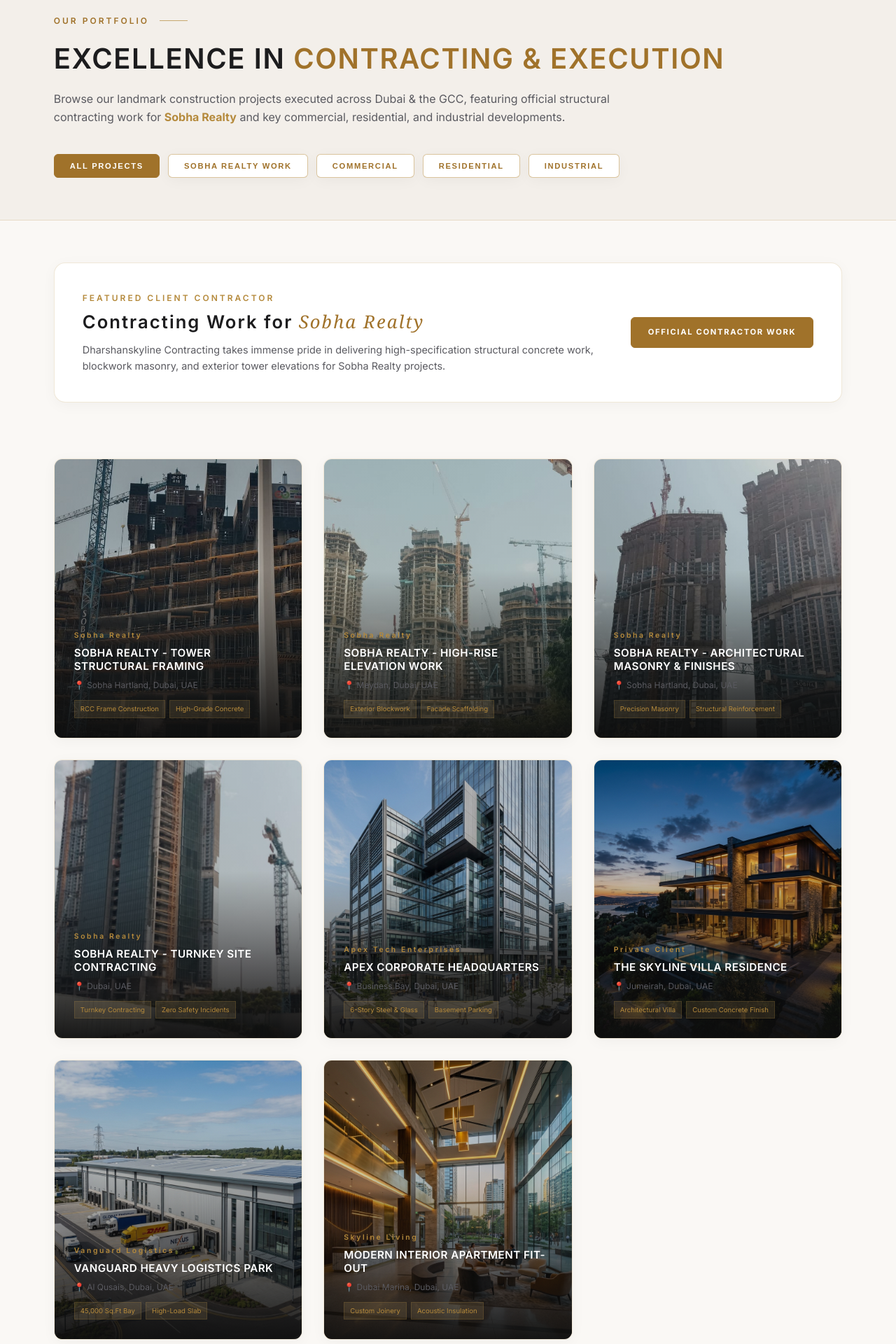
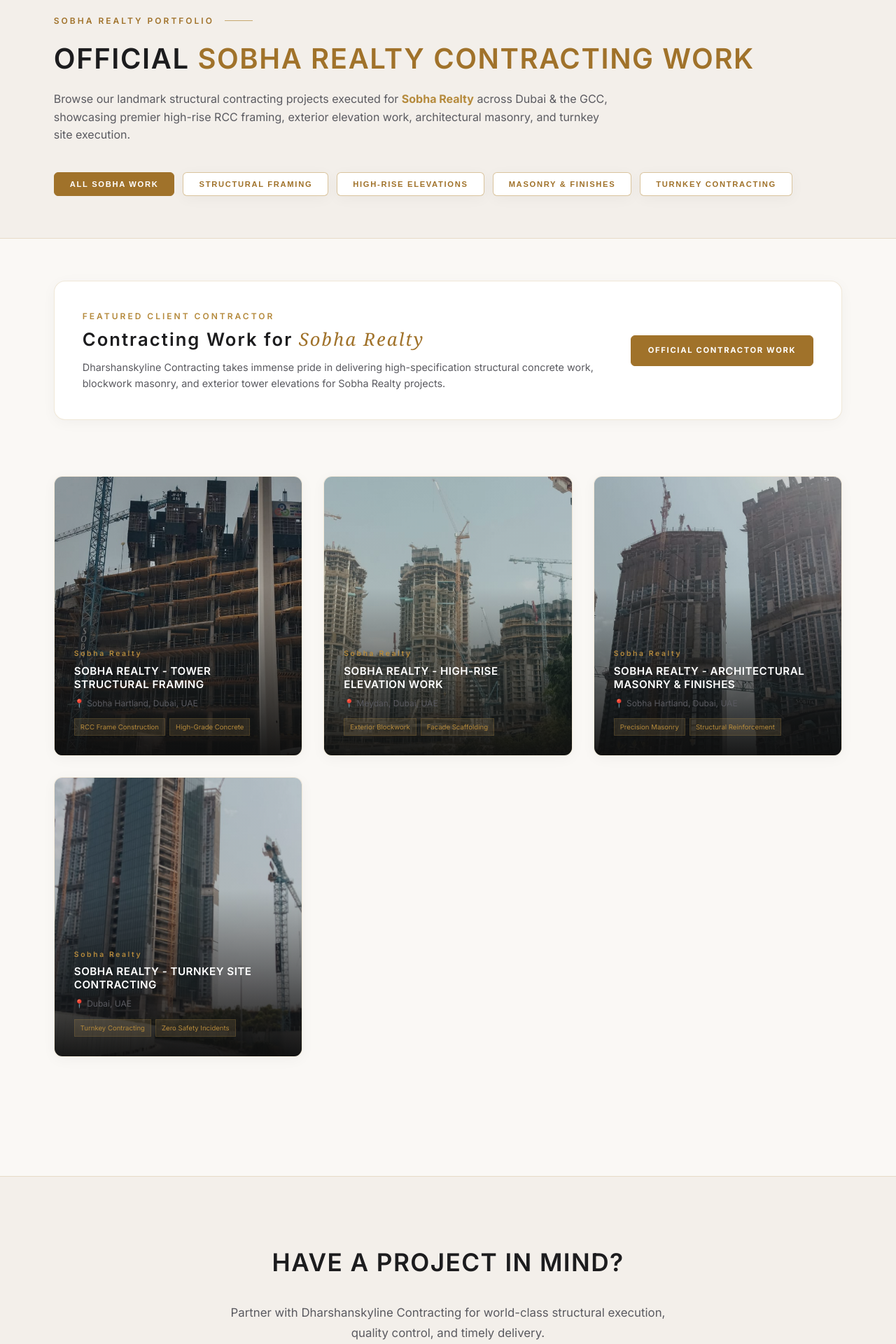
Before and after one commit to Shafaf04/dharshan, a Next.js app: page /projects in a window 1280 px wide. Shown: the part 160-2080 px from the top of the page at 70% size. Built offline with nearby package versions, Linux system fonts and the light colour scheme.

Commit message:
Highlight Sobha Realty works exclusively

```diff
--- a/src/app/about/page.js
+++ b/src/app/about/page.js
@@ -29,12 +29,12 @@
               <span className="section-label">WHO WE ARE</span>
               <span className="label-line"></span>
             </div>
-            <h2 className="section-title">ENGINEERING EXCELLENCE SINCE 2009</h2>
+            <h2 className="section-title">STRUCTURAL CONTRACTING EXCELLENCE</h2>
             <p className="about-description" style={{ marginBottom: "20px" }}>
-              Dharshanskyline Contracting was established with a singular objective: to raise the standard of civil construction, residential design, and commercial infrastructure in South India.
+              Dharshanskyline Contracting operates as an official structural contracting partner for <strong>Sobha Realty</strong>, delivering high-specification RCC framing, high-rise elevation blockwork, and architectural masonry across Dubai and the GCC.
             </p>
             <p className="about-description" style={{ marginBottom: "30px" }}>
-              Our team consists of senior civil engineers, project managers, safety inspectors, and skilled craftsmen who collaborate to transform complex blueprints into enduring architectural monuments.
+              Our team consists of senior civil engineers, project managers, safety inspectors, and skilled craftsmen who collaborate to execute complex structural blueprints into enduring architectural landmarks.
             </p>
 
             <div className="label-container" style={{ marginTop: "30px" }}>
--- a/src/app/projects/page.js
+++ b/src/app/projects/page.js
@@ -7,7 +7,7 @@
 const projectsData = [
   {
     id: 1,
-    category: "sobha",
+    category: "framing",
     title: "SOBHA REALTY - TOWER STRUCTURAL FRAMING",
     client: "Sobha Realty",
     location: "Sobha Hartland, Dubai, UAE",
@@ -17,7 +17,7 @@
   },
   {
     id: 2,
-    category: "sobha",
+    category: "elevation",
     title: "SOBHA REALTY - HIGH-RISE ELEVATION WORK",
     client: "Sobha Realty",
     location: "Meydan, Dubai, UAE",
@@ -27,7 +27,7 @@
   },
   {
     id: 3,
-    category: "sobha",
+    category: "masonry",
     title: "SOBHA REALTY - ARCHITECTURAL MASONRY & FINISHES",
     client: "Sobha Realty",
     location: "Sobha Hartland, Dubai, UAE",
@@ -37,53 +37,13 @@
   },
   {
     id: 4,
-    category: "sobha",
+    category: "turnkey",
     title: "SOBHA REALTY - TURNKEY SITE CONTRACTING",
     client: "Sobha Realty",
     location: "Dubai, UAE",
     image: "/images/sobha/sobha-4.jpg",
     description: "Full-scale site contracting supervision, material safety management, and structural execution for premier Sobha Realty developments.",
     specs: ["Turnkey Contracting", "Zero Safety Incidents", "Turnkey Supervision"]
-  },
-  {
-    id: 5,
-    category: "commercial",
-    title: "APEX CORPORATE HEADQUARTERS",
-    client: "Apex Tech Enterprises",
-    location: "Business Bay, Dubai, UAE",
-    image: "/images/project_commercial.png",
-    description: "6-story modern corporate office facility featuring glass curtain walls, underground parking deck, and open-plan executive floor layouts.",
-    specs: ["6-Story Steel & Glass", "Basement Parking", "Modern Executive Interiors"]
-  },
-  {
-    id: 6,
-    category: "residential",
-    title: "THE SKYLINE VILLA RESIDENCE",
-    client: "Private Client",
-    location: "Jumeirah, Dubai, UAE",
-    image: "/images/project_residential.png",
-    description: "Custom multi-level luxury residence with cantilevered balconies, private courtyard landscaping, and premium structural concrete finish.",
-    specs: ["Architectural Villa", "Custom Concrete Finish", "Turnkey Landscaping"]
-  },
-  {
-    id: 7,
-    category: "industrial",
-    title: "VANGUARD HEAVY LOGISTICS PARK",
-    client: "Vanguard Logistics",
-    location: "Al Qusais, Dubai, UAE",
-    image: "/images/project_industrial.png",
-    description: "Heavy-duty 45,000 sq.ft industrial logistics warehouse with high-load flooring, automated crane rails, and insulated metal roofing.",
-    specs: ["45,000 Sq.Ft Bay", "High-Load Slab", "Insulated Metal Roofing"]
-  },
-  {
-    id: 8,
-    category: "residential",
-    title: "MODERN INTERIOR APARTMENT FIT-OUT",
-    client: "Skyline Living",
-    location: "Dubai Marina, Dubai, UAE",
-    image: "/images/project_interior.png",
-    description: "Turnkey luxury interior contracting, bespoke acoustic partition framing, electrical integration, and architectural wood finishes.",
-    specs: ["Custom Joinery", "Acoustic Insulation", "Architectural Lighting"]
   }
 ];
 
@@ -121,24 +81,24 @@
       <section style={{ backgroundColor: "var(--bg-secondary)", borderBottom: "1px solid var(--border-color)", padding: "80px 6% 60px" }}>
         <div className="section-container">
           <div className="label-container fade-in-up">
-            <span className="section-label">OUR PORTFOLIO</span>
+            <span className="section-label">SOBHA REALTY PORTFOLIO</span>
             <span className="label-line"></span>
           </div>
           <h1 className="section-title fade-in-up" style={{ fontSize: "2.5rem", marginBottom: "20px" }}>
-            EXCELLENCE IN <span className="gold-text">CONTRACTING & EXECUTION</span>
+            OFFICIAL <span className="gold-text">SOBHA REALTY CONTRACTING WORK</span>
           </h1>
           <p style={{ color: "var(--text-secondary)", fontSize: "1rem", maxWidth: "800px" }} className="fade-in-up">
-            Browse our landmark construction projects executed across Dubai &amp; the GCC, featuring official structural contracting work for <strong style={{ color: "var(--accent-gold)" }}>Sobha Realty</strong> and key commercial, residential, and industrial developments.
+            Browse our landmark structural contracting projects executed for <strong style={{ color: "var(--accent-gold)" }}>Sobha Realty</strong> across Dubai &amp; the GCC, showcasing premier high-rise RCC framing, exterior elevation work, architectural masonry, and turnkey site execution.
           </p>
 
           {/* Filter Bar */}
           <div style={{ display: "flex", gap: "12px", flexWrap: "wrap", marginTop: "40px" }} className="fade-in-up">
             {[
-              { id: "all", label: "ALL PROJECTS" },
-              { id: "sobha", label: "SOBHA REALTY WORK" },
-              { id: "commercial", label: "COMMERCIAL" },
-              { id: "residential", label: "RESIDENTIAL" },
-              { id: "industrial", label: "INDUSTRIAL" },
+              { id: "all", label: "ALL SOBHA WORK" },
+              { id: "framing", label: "STRUCTURAL FRAMING" },
+              { id: "elevation", label: "HIGH-RISE ELEVATIONS" },
+              { id: "masonry", label: "MASONRY & FINISHES" },
+              { id: "turnkey", label: "TURNKEY CONTRACTING" },
             ].map(btn => (
               <button
                 key={btn.id}
@@ -157,8 +117,7 @@
       </section>
 
       {/* Sobha Realty Spotlight Banner */}
-      {activeFilter === "all" || activeFilter === "sobha" ? (
-        <section style={{ padding: "60px 6% 40px", backgroundColor: "var(--bg-primary)" }}>
+      <section style={{ padding: "60px 6% 40px", backgroundColor: "var(--bg-primary)" }}>
           <div className="section-container">
             <div style={{
               backgroundColor: "var(--bg-card)",
@@ -189,7 +148,6 @@
             </div>
           </div>
         </section>
-      ) : null}
 
       {/* Projects Grid */}
       <section style={{ padding: "40px 6% 120px" }}>
--- a/src/utils/translations.js
+++ b/src/utils/translations.js
@@ -1,7 +1,7 @@
 export const translations = {
   en: {
     hero: {
-      badge: "BUILDING SPACES. CREATING LEGACIES.",
+      badge: "OFFICIAL STRUCTURAL CONTRACTOR FOR SOBHA REALTY",
       t1: "Crafting Spaces.",
       t2: "Building Trust.",
       t3_serif: "Creating",
@@ -11,53 +11,55 @@
     },
     ticker: [
       "OFFICIAL CONTRACTOR FOR SOBHA REALTY",
-      "STRUCTURAL ENGINEERING EXCELLENCE",
-      "100% ON-TIME HANDOVER COMMITMENT",
-      "TURNKEY RESIDENTIAL & COMMERCIAL CONTRACTING",
+      "STRUCTURAL RCC FRAMING & HIGH-RISE ELEVATIONS",
+      "SOBHA HARTLAND & MEYDAN TOWER EXECUTIONS",
+      "100% QA/QC COMPLIANCE & SAFETY STANDARDS",
       "ZERO SAFETY INCIDENTS",
     ],
     about: {
       label: "ABOUT US",
       title: "Built on Trust.",
       subtitle: "Driven by Excellence.",
-      desc: "We are a construction company committed to delivering high-quality projects that stand the test of time. From concept to completion, we ensure transparency, timely delivery, and superior craftsmanship.",
+      desc: "We are a civil contracting company delivering high-specification structural concrete work, blockwork masonry, and high-rise tower elevations for Sobha Realty developments.",
       button: "LEARN MORE →",
     },
     stats: {
-      s1_num: "150+",
-      s1_label: "Projects Delivered",
+      s1_num: "SOBHA",
+      s1_label: "Official Subcontractor",
       s2_num: "5+",
       s2_label: "Years Experience",
       s3_num: "GCC",
       s3_label: "Operations",
-      s4_num: "Trusted by",
-      s4_label: "Clients Across Sectors",
+      s4_num: "100%",
+      s4_label: "On-Time Handover",
     },
     services: {
-      label: "OUR SERVICES",
-      title: "End-to-End Construction Solutions",
-      s1_title: "RESIDENTIAL CONSTRUCTION",
-      s1_desc: "Custom luxury homes, apartments, and modern villas built around your lifestyle.",
-      s2_title: "COMMERCIAL CONSTRUCTION",
-      s2_desc: "Modern, functional corporate offices and retail spaces for growing businesses.",
-      s3_title: "RENOVATION & REMODELING",
-      s3_desc: "Transforming existing spaces with expert structural care and modern upgrades.",
-      s4_title: "PROJECT MANAGEMENT",
-      s4_desc: "Turnkey project supervision, cost optimization, and quality assurance.",
+      label: "OUR CONTRACTING SERVICES",
+      title: "End-to-End Civil & Structural Contracting",
+      s1_title: "TOWER RCC FRAMING",
+      s1_desc: "High-strength concrete structural framing, core slab casting, and load-bearing columns for Sobha Realty towers.",
+      s2_title: "HIGH-RISE ELEVATIONS",
+      s2_desc: "Facade elevation blockwork, exterior scaffolding, and high-rise architectural masonry execution.",
+      s3_title: "ARCHITECTURAL MASONRY",
+      s3_desc: "Precision brickwork, beam reinforcement, and multi-story masonry detailing for luxury developments.",
+      s4_title: "TURNKEY SITE SUPERVISION",
+      s4_desc: "On-site quality management, material safety auditing, and complete milestone execution.",
       viewDetails: "VIEW DETAILED SERVICES & PROCESS →",
     },
     projects: {
       label: "SOBHA REALTY SHOWCASE",
-      title: "Official Structural Contracting Work",
-      sub: "Explore our featured high-rise residential towers and luxury villa developments executed for Sobha Realty.",
-      viewAll: "VIEW ALL PROJECTS →",
+      title_prefix: "Official Contracting Work for ",
+      title_highlight: "Sobha Realty",
+      title: "Official Contracting Work for Sobha Realty",
+      sub: "Explore our featured high-rise residential towers and luxury villa developments executed exclusively for Sobha Realty.",
+      viewAll: "VIEW ALL SOBHA PROJECTS →",
     },
     testimonials: {
-      label: "CLIENT TESTIMONIALS",
-      title: "What Our Partners Say",
+      label: "PARTNER FEEDBACK",
+      title: "Sobha Realty Collaboration Insights",
     },
     footer: {
-      tagline: "Building more than structures, we build trust, quality, and long-lasting relationships across GCC.",
+      tagline: "Official structural contractor for Sobha Realty. Building quality, precision, and long-lasting trust across UAE & GCC.",
       quickLinks: "QUICK LINKS",
       contact: "CONTACT US",
       location: "Office No. 310, P T C Building, Deira, Al Qusais Industrial Area 1, Dubai, UAE",
@@ -67,7 +69,7 @@
   },
   ar: {
     hero: {
-      badge: "بناء المساحات. صناعة الإرث.",
+      badge: "المقاول الإنشائي الرسمي لشوبا العقارية",
       t1: "إتقان المساحات.",
       t2: "بناء الثقة.",
       t3_serif: "صناعة",
@@ -77,53 +79,55 @@
     },
     ticker: [
       "المقاول الرسمي لشوبا العقارية",
-      "التميز الهندسي والإنشائي",
-      "التزام 100٪ بالتسليم في الموعد المحدد",
-      "مقاولات سكنية وتجارية متكاملة",
+      "تنفيذ الهياكل الخرسانية والأبراج العالية",
+      "أعمال شوبا هارتلاند وميدان دبي",
+      "التزام 100٪ بضمان الجودة والسلامة",
       "سجل سلامة خالي من الحوادث",
     ],
     about: {
       label: "من نحن",
       title: "بُنيت على الثقة.",
       subtitle: "تُقاد بالتميز والابتكار.",
-      desc: "نحن شركة مقاولات وبناء ملتزمة بتقديم مشاريع عالية الجودة تدوم لسنوات طويلة. من المفهوم الأولي إلى الإنجاز الكامل، نضمن الشفافية والتسليم في الوقت المحدد والحرفية الفائقة.",
+      desc: "نحن شركة مقاولات إنشائية متخصصة في تنفيذ الهياكل الخرسانية عالية الجودة، وأعمال البناء والبلوك، والواجهات الخارجية لأبراج ومشاريع شوبا العقارية.",
       button: "اقرأ المزيد ←",
     },
     stats: {
-      s1_num: "150+",
-      s1_label: "مشروعاً منجزاً",
+      s1_num: "شوبا",
+      s1_label: "مقاول معتمد ورسمي",
       s2_num: "5+",
       s2_label: "سنوات من الخبرة",
       s3_num: "دول الخليج",
       s3_label: "نطاق العمليات",
-      s4_num: "موثوق بنا",
-      s4_label: "من مختلف القطاعات",
+      s4_num: "100%",
+      s4_label: "تسليم في الوقت المحدد",
     },
     services: {
-      label: "خدماتنا",
-      title: "حلول البناء والمقاولات الشاملة",
-      s1_title: "البناء والإنشاء السكني",
-      s1_desc: "فلل فخمة وشقق سكنية راقية مُصممة ومبنية بأعلى معايير الدقة والكمال الهندسي.",
-      s2_title: "المباني التجارية والشركات",
-      s2_desc: "مقار شركات عالية الكفاءة، ومراكز تقنية، وأبراج تجارية مُصممة لنمو الأعمال.",
-      s3_title: "المشاريع الصناعية والمستودعات",
-      s3_desc: "مصانع ثقيلة، ومراكز لوجستية، وهياكل فولاذية، وأرضيات خرسانية فائقة التحمل.",
-      s4_title: "مقاولات شوبا العقارية",
-      s4_desc: "تنفيذ الأعمال الإنشائية والهيكلية الرسمية لمشاريع وأبراج شوبا العقارية الفاخرة.",
+      label: "خدمات المقاولات",
+      title: "حلول البناء والمقاولات الإنشائية المتكاملة",
+      s1_title: "الهياكل الخرسانية للأبراج",
+      s1_desc: "صب البلاطات الخرسانية عالية التحمل والأعمدة الهيكلية لأبراج شوبا العقارية.",
+      s2_title: "الواجهات والأبراج العالية",
+      s2_desc: "تنفيذ أعمال البلوك الخارجي، وسقالات الواجهات، والإنشاءات المعمارية الشاهقة.",
+      s3_title: "أعمال البناء المعماري",
+      s3_desc: "بناء طابوق دقيق وتقوية الجسور الإنشائية للأبراج والفلل الفاخرة.",
+      s4_title: "إشراف المواقع والمقاولات",
+      s4_desc: "إشراف ميداني شامل على السلامة والجودة وتنفيذ كامل المراحل في الوقت المحدد.",
       viewDetails: "استكشف جميع الخدمات ←",
     },
     projects: {
       label: "مشاريع شوبا العقارية",
-      title: "أعمال المقاولات والإنشاءات الرسمية",
-      sub: "استكشف أبرز الأبراج السكنية والفلل الفاخرة المنفذة لصالح شوبا العقارية.",
-      viewAll: "عرض جميع المشاريع ←",
+      title_prefix: "أعمال المقاولات الإنشائية الرسمية لـ ",
+      title_highlight: "شوبا العقارية",
+      title: "أعمال المقاولات الإنشائية الرسمية لشوبا العقارية",
+      sub: "استكشف أبرز الأبراج السكنية والفلل الفاخرة المنفذة حصرياً لصالح شوبا العقارية.",
+      viewAll: "عرض جميع مشاريع شوبا ←",
     },
     testimonials: {
-      label: "آراء العملاء",
-      title: "ماذا يقول شركاؤنا",
+      label: "آراء الشركاء",
+      title: "انطباعات العمل مع شوبا العقارية",
     },
     footer: {
-      tagline: "نبني أكثر من مجرد هياكل، نبني الثقة والجودة والعلاقات طويلة الأمد عبر دول مجلس التعاون الخليجي.",
+      tagline: "المقاول الإنشائي الرسمي لشوبا العقارية. نبني الجودة والدقة والثقة المستدامة في الإمارات ودول الخليج.",
       quickLinks: "روابط سريعة",
       contact: "اتصل بنا",
       location: "مكتب رقم 310، مبنى بي تي سي، ديرة، المنطقة الصناعية القصيص 1، دبي، الإمارات",
```
Also changed, not shown: src/app/page.js (+12 -12 lines), src/app/services/page.js (+22 -22 lines).
